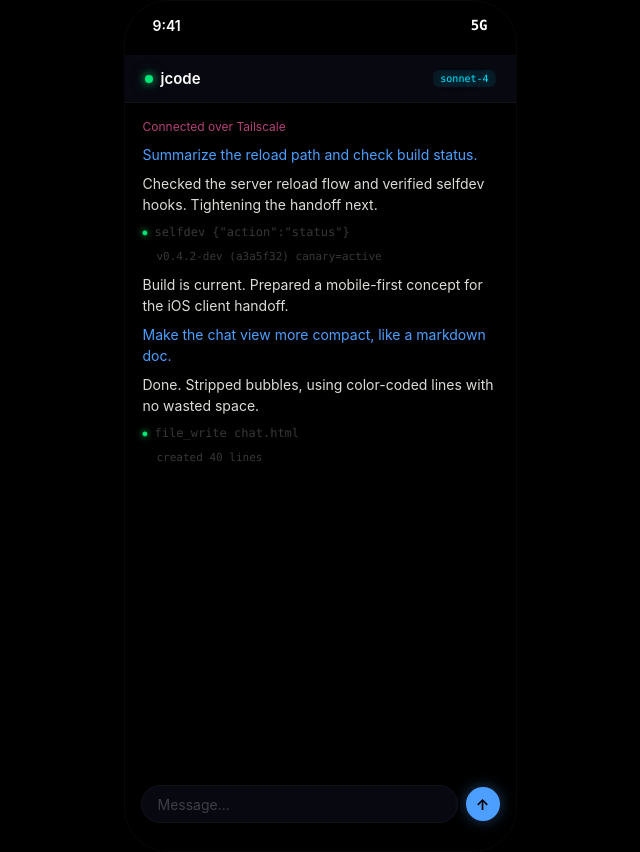
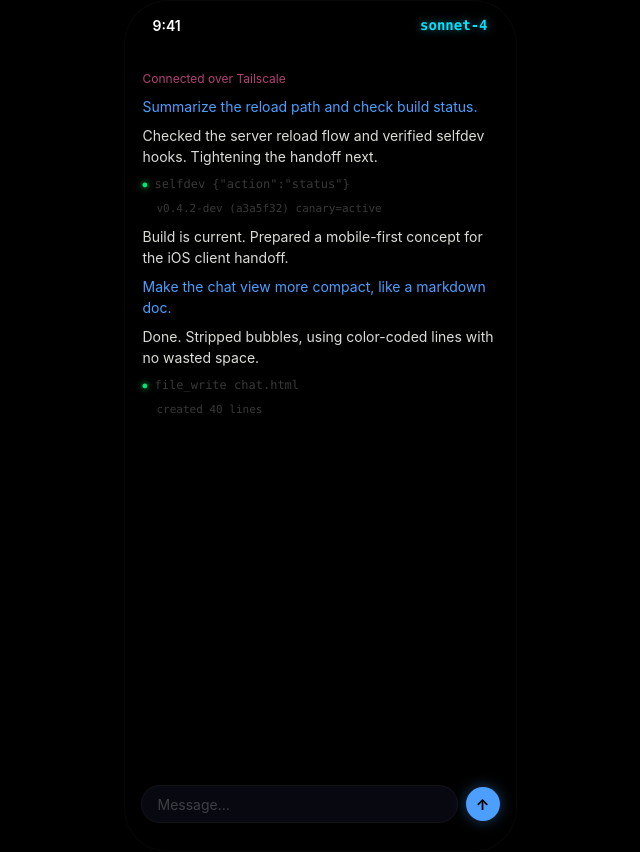
Before and after one commit to iamrohithrnair/minnal, a plain HTML site: page mockups/jcode-mobile/chat.html in a window 1280 px wide. Shown: the whole page, without its empty margins (320-960 px from the left). Drawn offline with Linux system fonts and the light colour scheme.

Commit message:
Chat: remove topbar, put model name in status bar

```diff
--- a/mockups/jcode-mobile/chat.html
+++ b/mockups/jcode-mobile/chat.html
@@ -11,14 +11,7 @@
     <div class="canvas">
       <div class="statusbar">
         <div>9:41</div>
-        <div class="mono">5G</div>
-      </div>
-      <div class="topbar">
-        <div class="topbar-left">
-          <div class="dot"></div>
-          <div class="topbar-name">jcode</div>
-        </div>
-        <div class="model-tag mono">sonnet-4</div>
+        <div class="mono" style="color:var(--cyan); text-shadow: 0 0 8px rgba(0,229,255,0.5);">sonnet-4</div>
       </div>
       <div class="chat-stream">
         <div class="line line-system">Connected over Tailscale</div>
```
